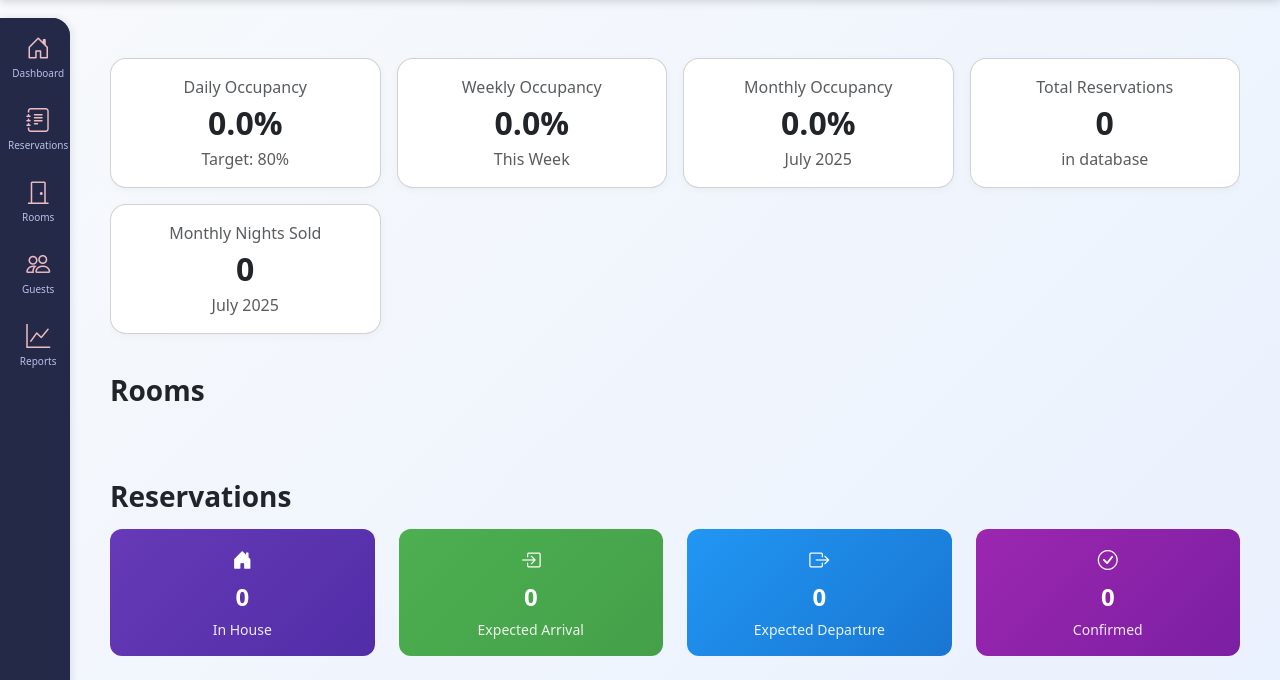
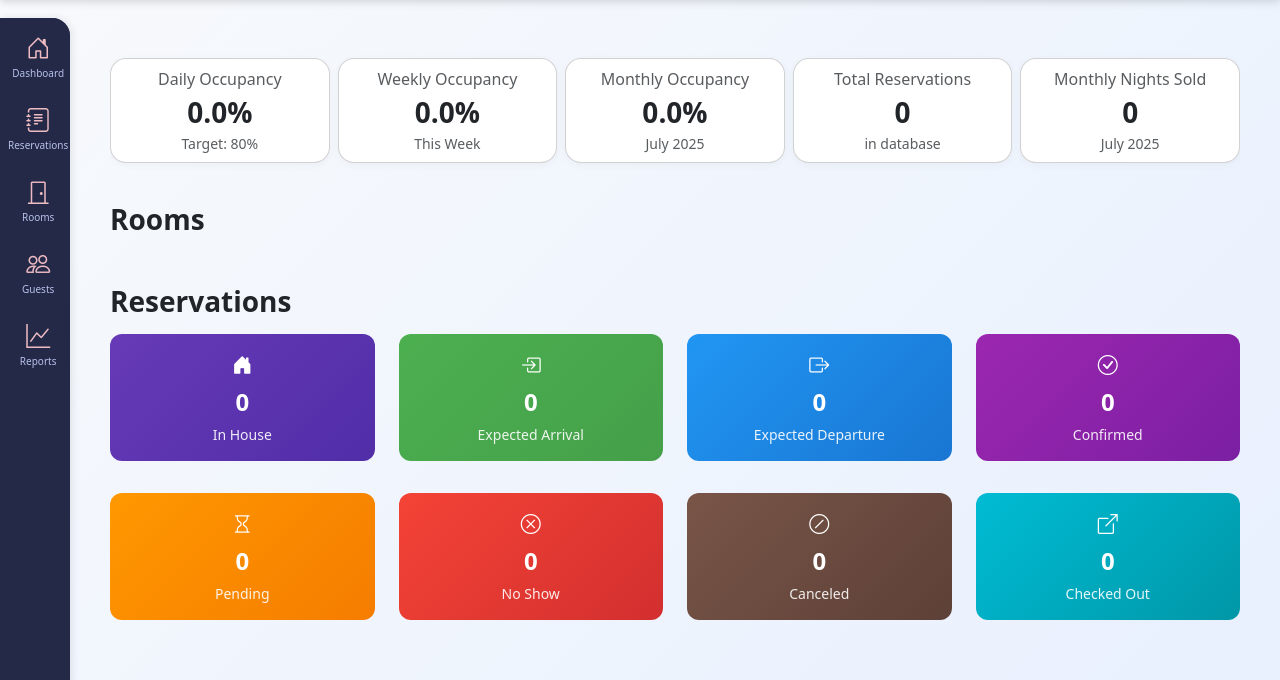
Before and after one commit to juppyarsana/birdnest_pms, a Django app: page / in a window 1280 px wide. Shown: the part 78-758 px from the top of the page. Run offline with Django 5.2, Linux system fonts and the light colour scheme; data that the repository does not hold is empty; some libraries are stand-ins or nearby versions.

Commit message:
update dashboard view : adding night sold and adjust rooms section

```diff
--- a/pms/templates/pms/dashboard.html
+++ b/pms/templates/pms/dashboard.html
@@ -9,8 +9,7 @@
     .table thead { background: #f1f3f4; }
     .table th, .table td { vertical-align: middle; }
     .section-title { margin-top: 2.5rem; margin-bottom: 1rem; font-weight: 600; }
-    .room-cards { display: flex; flex-wrap: nowrap; overflow-x: auto; gap: 1rem; padding: 0.5rem; margin-bottom: 2rem; }
-    .room-card { min-width: 200px; flex: 0 0 auto; transition: transform 0.2s; padding: 0 !important; overflow: hidden; }
+    .room-card { transition: transform 0.2s; padding: 0 !important; overflow: hidden; border-radius: 1rem; box-shadow: 0 2px 8px rgba(0,0,0,0.04); }
     .room-card:hover { transform: translateY(-5px); }
     .room-status-bar { width: 100%; padding: 0.5rem; text-align: center; color: white; font-weight: 500; }
     .room-status-bar.occupied { background-color: #dc3545; }
@@ -29,10 +28,6 @@
         font-size: 0.75rem;
         font-weight: 400;
     }
-    .room-cards::-webkit-scrollbar { height: 6px; }
-    .room-cards::-webkit-scrollbar-track { background: #f1f1f1; border-radius: 3px; }
-    .room-cards::-webkit-scrollbar-thumb { background: #888; border-radius: 3px; }
-    .room-cards::-webkit-scrollbar-thumb:hover { background: #555; }
     .status-cards {
         display: grid;
         grid-template-columns: repeat(7, 1fr);
@@ -75,47 +70,48 @@
         <!-- Title removed from here -->
         <!-- Buttons removed from here -->
     </div>
-    <div class="row g-3 mb-4">
-        <div class="col-md-3">
-            <div class="card stat-card text-center p-3">
+    <div class="row g-2 mb-4">
+        <div class="col-xl-2 col-lg-3 col-md-6 col-sm-6" style="flex: 0 0 20%; max-width: 20%;">
+            <div class="card stat-card text-center p-2">
                 <div class="fs-6 text-muted">Daily Occupancy</div>
-                <div class="fs-2 fw-bold">{{ daily_occupancy|floatformat:1 }}%</div>
-                <div class="text-muted">Target: {{ target_occupancy }}%</div>
+                <div class="fs-3 fw-bold">{{ daily_occupancy|floatformat:1 }}%</div>
+                <div class="text-muted small">Target: {{ target_occupancy }}%</div>
             </div>
         </div>
-        <div class="col-md-3">
-            <div class="card stat-card text-center p-3">
+        <div class="col-xl-2 col-lg-3 col-md-6 col-sm-6" style="flex: 0 0 20%; max-width: 20%;">
+            <div class="card stat-card text-center p-2">
                 <div class="fs-6 text-muted">Weekly Occupancy</div>
-                <div class="fs-2 fw-bold">{{ weekly_occupancy|floatformat:1 }}%</div>
-                <div class="text-muted">This Week</div>
+                <div class="fs-3 fw-bold">{{ weekly_occupancy|floatformat:1 }}%</div>
+                <div class="text-muted small">This Week</div>
             </div>
         </div>
-        <div class="col-md-3">
-            <div class="card stat-card text-center p-3">
+        <div class="col-xl-2 col-lg-3 col-md-6 col-sm-6" style="flex: 0 0 20%; max-width: 20%;">
+            <div class="card stat-card text-center p-2">
                 <div class="fs-6 text-muted">Monthly Occupancy</div>
-                <div class="fs-2 fw-bold">{{ monthly_occupancy|floatformat:1 }}%</div>
-                <div class="text-muted">{{ month_name }}</div>
+                <div class="fs-3 fw-bold">{{ monthly_occupancy|floatformat:1 }}%</div>
+                <div class="text-muted small">{{ month_name }}</div>
             </div>
         </div>
-        <div class="col-md-3">
-            <div class="card stat-card text-center p-3">
+        <div class="col-xl-2 col-lg-3 col-md-6 col-sm-6" style="flex: 0 0 20%; max-width: 20%;">
+            <div class="card stat-card text-center p-2">
                 <div class="fs-6 text-muted">Total Reservations</div>
-                <div class="fs-2 fw-bold">{{ all_reservations|length }}</div>
-                <div class="text-muted">in database</div>
+                <div class="fs-3 fw-bold">{{ all_reservations|length }}</div>
+                <div class="text-muted small">in database</div>
             </div>
         </div>
-        <div class="col-md-3">
-            <div class="card stat-card text-center p-3">
+        <div class="col-xl-2 col-lg-3 col-md-6 col-sm-6" style="flex: 0 0 20%; max-width: 20%;">
+            <div class="card stat-card text-center p-2">
                 <div class="fs-6 text-muted">Monthly Nights Sold</div>
-                <div class="fs-2 fw-bold">{{ monthly_nights_sold|intcomma }}</div>
-                <div class="text-muted">{{ month_name }}</div>
+                <div class="fs-3 fw-bold">{{ monthly_nights_sold|intcomma }}</div>
+                <div class="text-muted small">{{ month_name }}</div>
             </div>
         </div>
     </div>
 
     <h3 class="section-title">Rooms</h3>
-    <div class="room-cards">
+    <div class="row g-2 mb-4">
         {% for room in rooms %}
+        <div class="col-xl-2 col-lg-3 col-md-4 col-sm-6 col-12" style="flex: 0 0 20%; max-width: 20%;">
             <div class="card room-card">
                 <div class="room-status-bar {% if room.status == 'occupied' %}occupied{% elif room.status == 'vacant_dirty' %}bg-warning text-dark{% elif room.status == 'vacant_clean' %}vacant_clean{% else %}bg-secondary text-white{% endif %}">
                     {% if room.status == 'occupied' %}
@@ -171,6 +167,7 @@
                             </div>
                         {% endif %}
                     {% endfor %}
+                </div>
             </div>
         </div>
         {% endfor %}
```
Lines whose indentation alone changed are shown as unchanged.
